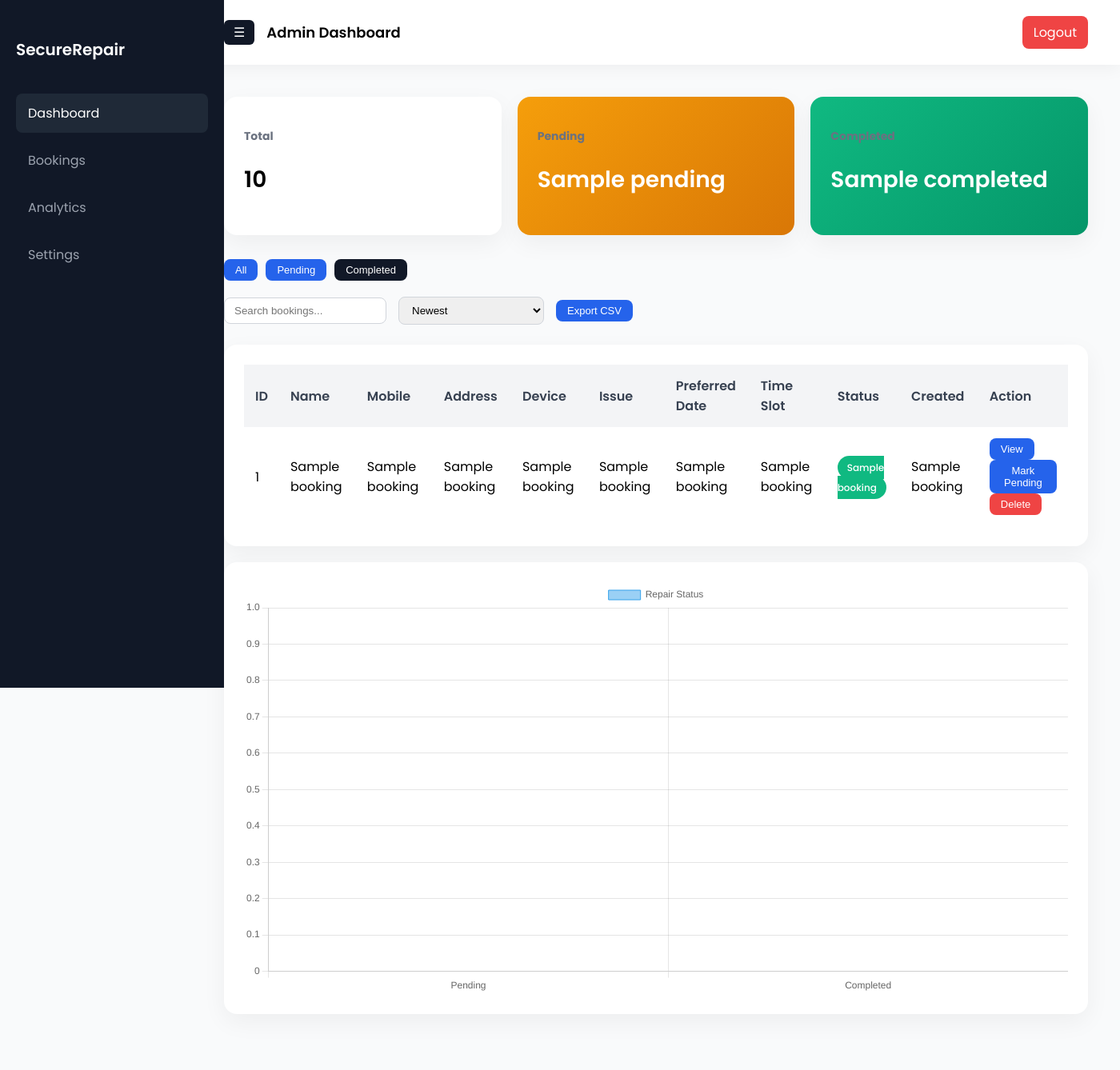
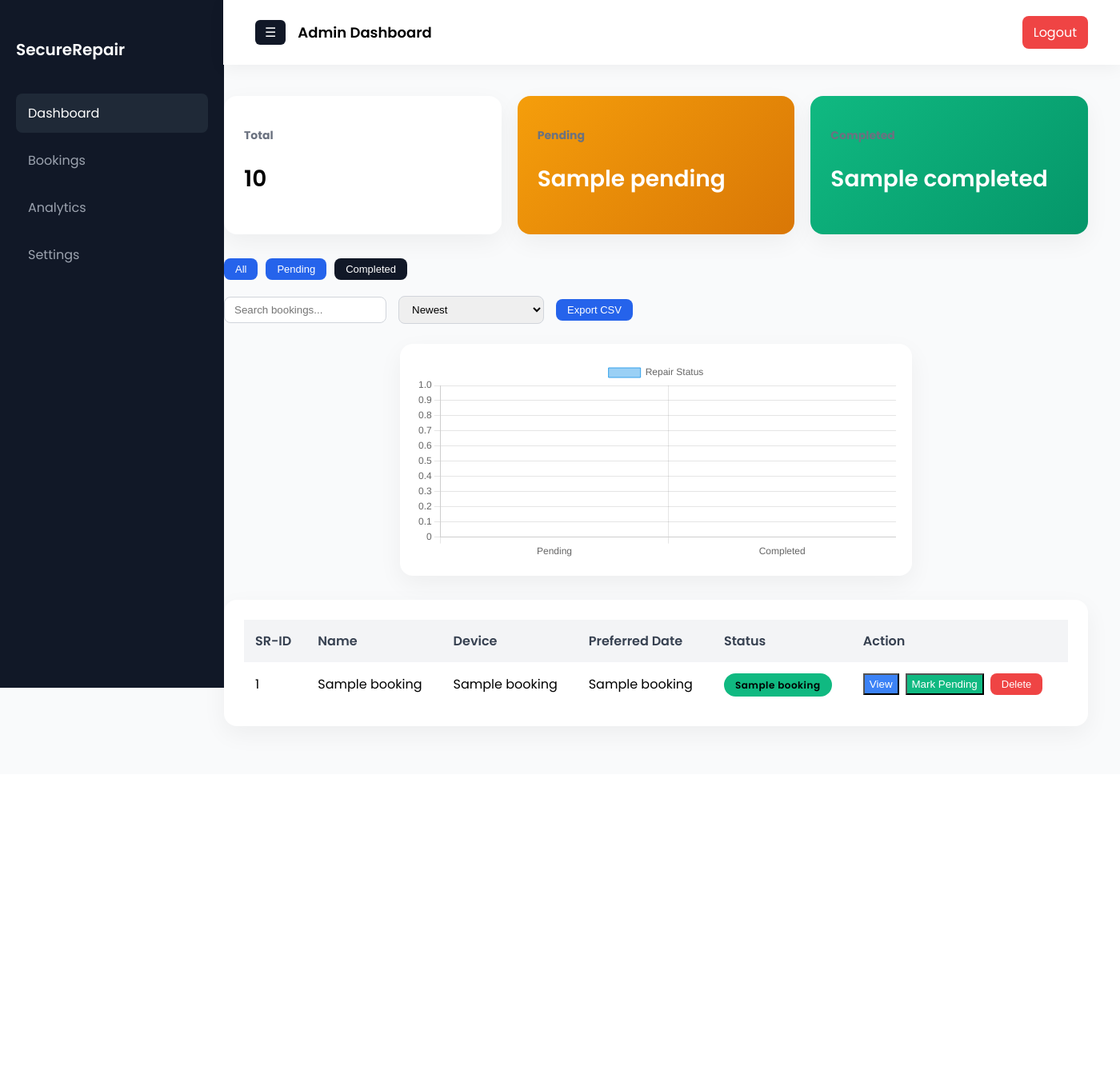
Before and after one commit to Siva-Rohith/SecureRepair, a Flask app: template templates/admin.html in a window 1400 px wide. Shown: the whole page at 80% size. After the commit the page ends 917 px from the top, so only its background shows below. Run offline with Flask 3, Linux system fonts and the light colour scheme; the template is opened without the code that fills it: most values are stand-ins (such as "Sample title", 1, 10 or a date in 2020).

Commit message:
Updated Admin Launch and Database

```diff
--- a/app.py
+++ b/app.py
@@ -26,10 +26,10 @@
 
     # Create bookings table
     cursor.execute("""
-
-    CREATE TABLE IF NOT EXISTS bookings (
-        id INTEGER PRIMARY KEY AUTOINCREMENT,
+     CREATE TABLE IF NOT EXISTS bookings (
+        id TEXT PRIMARY KEY,
         name TEXT NOT NULL,
+        email TEXT NOT NULL,
         mobile TEXT,
         address TEXT,
         device TEXT NOT NULL,
@@ -62,6 +62,7 @@
 def book():
 
     name = request.form['name']
+    email = request.form['email']
     mobile = request.form['mobile']
     address = request.form['address']
     device = request.form['device']
@@ -71,18 +72,32 @@
 
     conn = sqlite3.connect('database.db')
     cursor = conn.cursor()
+
     now = datetime.now().strftime("%Y-%m-%d %H:%M:%S")
+
+    # 🔥 Get last ID
+    cursor.execute("SELECT id FROM bookings ORDER BY created_at DESC LIMIT 1")
+    last = cursor.fetchone()
+
+    if last:
+        last_number = int(last[0].split("-")[1])
+        new_id = f"SR-{last_number + 1}"
+    else:
+        new_id = "SR-1000"
 
     cursor.execute("""
         INSERT INTO bookings
-        (name, mobile, address, device, issue, preferred_date, time_slot, status, created_at)
-        VALUES (?, ?, ?, ?, ?, ?, ?, ?, ?)
-    """, (name, mobile, address, device, issue, date, time_slot, 'Pending', now))
+        (id, name, email, mobile, address, device, issue, preferred_date, time_slot, status, created_at)
+        VALUES (?, ?, ?, ?, ?, ?, ?, ?, ?, ?, ?)
+    """, (new_id, name, email, mobile, address, device, issue, date, time_slot, 'Pending', now))
 
     conn.commit()
     conn.close()
 
     return jsonify({"success": True})
+
+
+
 
 
 
@@ -185,10 +200,10 @@
     conn.close()
 
     def generate():
-        yield 'ID,Name,Device,Issue,Preferred Date,Time Slot,Status,Created At\n'
+        yield 'SR-ID,Name,Email,Mobile,Address,Device,Issue,Preferred Date,Time Slot,Status,Created At\n'
 
         for row in data:
-            yield f"{row[0]},{row[1]},{row[2]},{row[3]},{row[4]},{row[5]},{row[6]},{row[7]}\n"
+            yield f"{row[0]},{row[1]},{row[2]},{row[3]},{row[4]},{row[5]},{row[6]},{row[7]},{row[8]},{row[9]},{row[10]}\n"
 
     return Response(generate(),
                     mimetype='text/csv',
@@ -200,7 +215,7 @@
 
 
 
-@app.route('/delete/<int:id>')
+@app.route('/delete/<id>')
 def delete(id):
     if not session.get('admin'):
         return redirect('/login')
@@ -216,7 +231,7 @@
 
 
 
-@app.route('/toggle/<int:id>', methods=['POST'])
+@app.route('/toggle/<id>', methods=['POST'])
 def toggle_status(id):
     conn = sqlite3.connect('database.db')
     cursor = conn.cursor()
--- a/static/css/admin.css
+++ b/static/css/admin.css
@@ -59,13 +59,29 @@
 }
 
 /* ===== TOPBAR ===== */
-.topbar {
+/* .topbar {
     background: white;
     padding: 20px 40px;
     display: flex;
     justify-content: space-between;
     align-items: center;
     box-shadow: 0 4px 20px rgba(0,0,0,0.05);
+
+
+} */
+ .topbar {
+    background: white;
+    padding: 20px 40px;
+    display: flex;
+    justify-content: space-between;
+    /* align-items: center; */
+    box-shadow: 0 4px 20px rgba(0,0,0,0.05);
+
+    position: fixed;
+    top: 0;
+    left: 279px; /* same as sidebar width */
+    right: 0;
+    z-index: 1000;
 }
 
 .topbar-title {
@@ -87,8 +103,13 @@
 }
 
 /* ===== CONTENT WRAPPER ===== */
+/* .content-wrapper {
+    padding: 40px;
+} */
+
 .content-wrapper {
     padding: 40px;
+    margin-top: 80px; /* pushes content below fixed topbar */
 }
 
 /* ===== DASHBOARD CARDS ===== */
@@ -162,12 +183,24 @@
 }
 
 /* ===== CHART CARD ===== */
-.chart-card {
+/* .chart-card {
     background: white;
     padding: 25px;
     border-radius: 16px;
     box-shadow: 0 10px 30px rgba(0,0,0,0.05);
     margin-bottom: 30px;
+} */
+.chart-card {
+    background: white;
+    padding: 20px;
+    border-radius: 16px;
+    box-shadow: 0 10px 30px rgba(0,0,0,0.05);
+
+    max-width: 600px;   /* limit width */
+    margin: 0 auto 30px auto; /* center it */
+}
+.chart-card canvas {
+    height: 250px !important;
 }
 
 /* ===== TABLE CARD ===== */
@@ -205,13 +238,24 @@
     background: #f9fafb;
 }
 
+.admin-table tr:hover {
+    background: #f1f5f9;
+    transition: 0.2s ease;
+}
 /* ===== BADGES ===== */
-.badge {
+/* .badge {
     padding: 6px 12px;
     border-radius: 50px;
     font-size: 12px;
     font-weight: 500;
     color: white;
+} */
+.badge {
+    padding: 6px 14px;
+    border-radius: 20px;
+    font-size: 12px;
+    font-weight: 600;
+    letter-spacing: 0.5px;
 }
 
 .badge-pending {
@@ -249,6 +293,29 @@
 
 .btn-delete:hover {
     background: #dc2626;
+}
+
+.action-buttons {
+    display: flex;
+    gap: 8px;
+}
+
+.btn-view {
+    background: #3b82f6;
+    color: white;
+}
+
+.btn-view:hover {
+    background: #2563eb;
+}
+
+.btn-toggle {
+    background: #10b981;
+    color: white;
+}
+
+.btn-toggle:hover {
+    background: #059669;
 }
 
 /* ===== PAGINATION ===== */
@@ -331,6 +398,9 @@
 .main-content.full {
     margin-left: 0;
 }
+.main-content.full .topbar {
+    left: 0;
+}
 
 
 .menu-btn {
@@ -341,4 +411,5 @@
     border-radius: 6px;
     cursor: pointer;
     font-size: 16px;
+    lef
 }
--- a/static/css/main.css
+++ b/static/css/main.css
@@ -346,9 +346,9 @@
 }
 
 .form-group input:focus + label,
-.form-group input:valid + label,
 .form-group textarea:focus + label,
-.form-group textarea:valid + label {
+.form-group input.filled + label,
+.form-group textarea.filled + label {
     top: -10px;
     font-size: 11px;
 }
--- a/templates/admin.html
+++ b/templates/admin.html
@@ -102,64 +102,46 @@
                 </a>
             </div>
 
+            <div class="chart-card">
+                <canvas id="statusChart"></canvas>
+            </div>
+
             <!-- Table -->
            <div class="table-card">
     <table class="admin-table">
         <tr>
-                        <th>ID</th>
+            <th>SR-ID</th>
             <th>Name</th>
-                        <th>Mobile</th>
-                        <th>Address</th>
             <th>Device</th>
-                        <th>Issue</th>
             <th>Preferred Date</th>
-                        <th>Time Slot</th>
             <th>Status</th>
-                        <th>Created</th>
             <th>Action</th>
         </tr>
 
         {% for booking in bookings %}
         <tr>
-                        <td>{{ booking[0] }}</td>
-                        <td>{{ booking[1] }}</td>
-                        <td>{{ booking[2] }}</td>
-                        <td>{{ booking[3] }}</td>
-                        <td>{{ booking[4] }}</td>
-                        <td>{{ booking[5] }}</td>
-                        <td>{{ booking[6] }}</td>
-                        <td>{{ booking[7] }}</td>
+            <td>{{ booking[0] }}</td>  <!-- SR-ID -->
+            <td>{{ booking[1] }}</td>  <!-- Name -->
+            <td>{{ booking[5] }}</td>  <!-- Device -->
+            <td>{{ booking[7] }}</td>  <!-- Preferred Date -->
 
             <td>
-                            <span class="badge {% if booking[8]=='Pending' %}badge-pending{% else %}badge-complete{% endif %}">
-                                {{ booking[8] }}
+                <span class="badge {% if booking[9]=='Pending' %}badge-pending{% else %}badge-complete{% endif %}">
+                    {{ booking[9] }}
                 </span>
             </td>
 
-                        <td>{{ booking[9] }}</td>
-
-                        <td>
+            <td class="action-buttons">
                 <button type="button"
-                                onclick="openViewModal(
-                                    '{{ booking[0] }}',
-                                    '{{ booking[1] }}',
-                                    '{{ booking[2] }}',
-                                    '{{ booking[3] }}',
-                                    '{{ booking[4] }}',
-                                    '{{ booking[5] }}',
-                                    '{{ booking[6] }}',
-                                    '{{ booking[7] }}',
-                                    '{{ booking[8] }}',
-                                    '{{ booking[9] }}'
-                                )"
-                                class="btn-complete">
+                    class="btn-view view-btn"
+                    data-booking='{{ booking|tojson }}'>
                     View
                 </button>
 
                 <button type="button"
                     onclick="toggleStatus('{{ booking[0] }}', this)"
-                                class="btn-complete">
-                                {% if booking[8] == 'Pending' %}
+                    class="btn-toggle">
+                    {% if booking[9] == 'Pending' %}
                         Complete
                     {% else %}
                         Mark Pending
@@ -176,7 +158,6 @@
         {% endfor %}
     </table>
 </div>
-
 
 
             <!-- paghination -->
@@ -206,9 +187,7 @@
     {% endif %}
 
 </div>
- <div class="chart-card">
-                <canvas id="statusChart"></canvas>
-            </div>
+
         </section>
     </div>
 </div>
@@ -221,6 +200,7 @@
 <div id="deleteModal" class="modal">
     <div class="modal-content">
         <h3>Confirm Delete</h3>
+        <p>Are you sure you want to delete this booking?</p>
         <button onclick="confirmDelete()" class="btn-delete">Yes Delete</button>
         <button onclick="closeModal()" class="btn-complete">Cancel</button>
     </div>
@@ -232,6 +212,7 @@
         <h3>Booking Details</h3>
         <p><strong>ID:</strong> <span id="v_id"></span></p>
         <p><strong>Name:</strong> <span id="v_name"></span></p>
+        <p><strong>Email:</strong> <span id="v_email"></span></p>
         <p><strong>Mobile:</strong> <span id="v_mobile"></span></p>
         <p><strong>Address:</strong> <span id="v_address"></span></p>
         <p><strong>Device:</strong> <span id="v_device"></span></p>
@@ -260,9 +241,10 @@
     window.location.href = "/delete/" + deleteId;
 }
 
-function openViewModal(id, name, mobile, address, device, issue, pref_date, time_slot, status, created) {
+function openViewModal(id, name, email, mobile, address, device, issue, pref_date, time_slot, status, created) {
     document.getElementById("v_id").innerText = id;
     document.getElementById("v_name").innerText = name;
+    document.getElementById("v_email").innerText = email;
     document.getElementById("v_mobile").innerText = mobile;
     document.getElementById("v_address").innerText = address;
     document.getElementById("v_device").innerText = device;
@@ -313,6 +295,8 @@
         }]
     },
    options: {
+    responsive: true,
+    maintainAspectRatio: false,
     scales: {
         y: { beginAtZero: true }
     }
@@ -378,7 +362,30 @@
     sidebar.classList.toggle("closed");
     mainContent.classList.toggle("full");
 });
+
+document.querySelectorAll(".view-btn").forEach(button => {
+    button.addEventListener("click", function() {
+
+        const booking = JSON.parse(this.dataset.booking);
+
+        openViewModal(
+            booking[0],
+            booking[1],
+            booking[2],
+            booking[3],
+            booking[4],
+            booking[5],
+            booking[6],
+            booking[7],
+            booking[8],
+            booking[9],
+            booking[10]
+        );
+    });
+});
 </script>
+
+
 
 </body>
 </html>
```
Also changed, not shown: templates/index.html (+39 -3 lines). Lines whose indentation alone changed are shown as unchanged.
